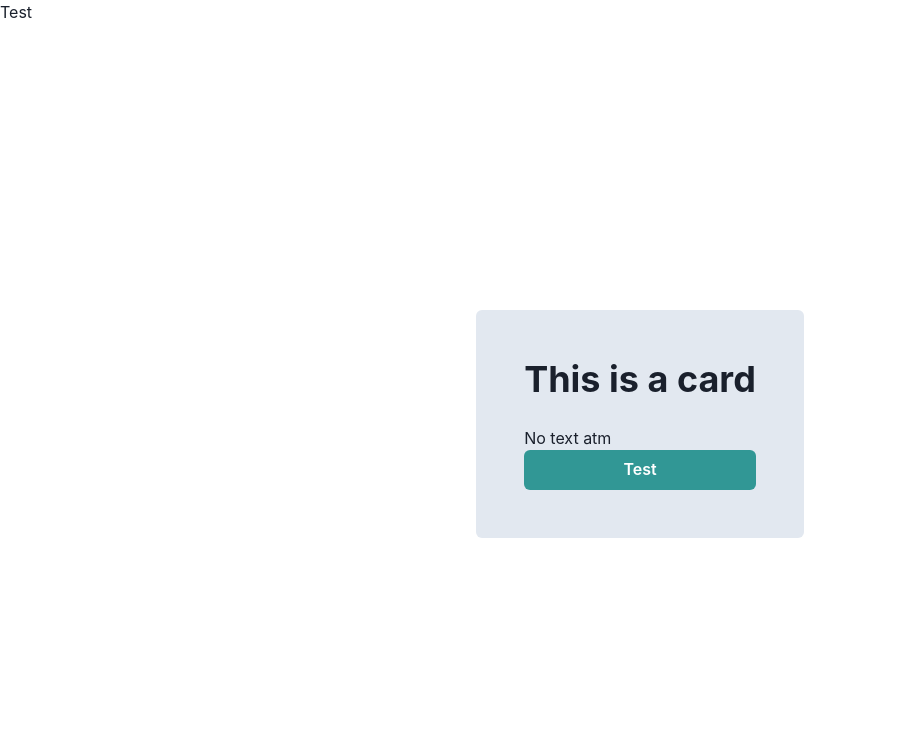
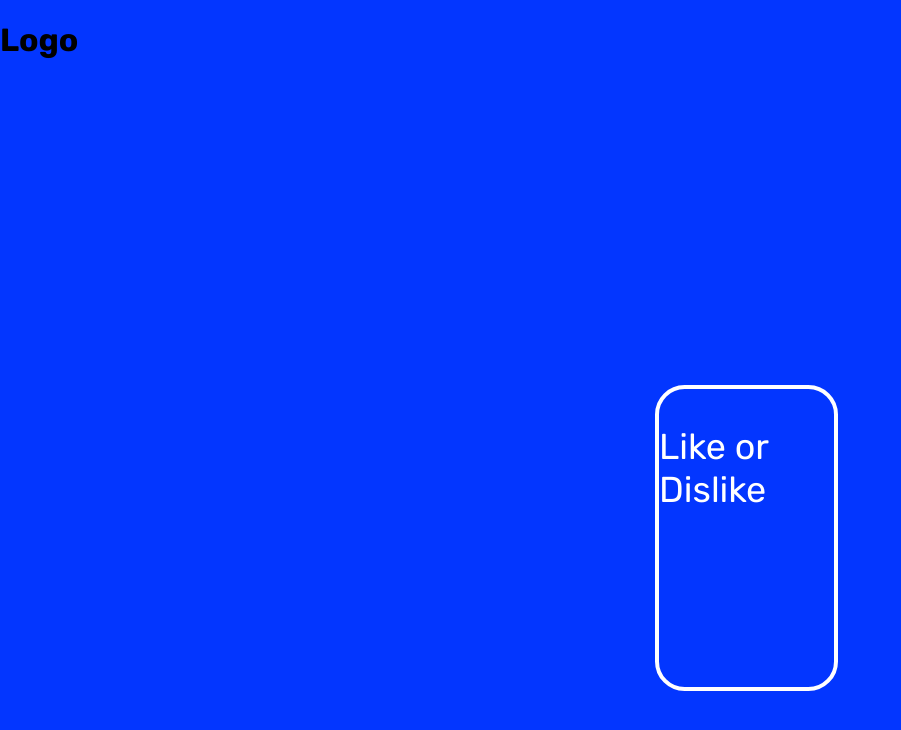
Before and after one commit to Rekal87/try-swipe-challenge, a Next.js app: page / in a window 1280 px wide. Shown: the top 730 px of the page, without its empty margins (0-901 px from the left). Built offline with nearby package versions, Linux system fonts and the light colour scheme.

Commit message:
re-designed card & removed Chakra-UI

```diff
--- a/components/Card.js
+++ b/components/Card.js
@@ -1,14 +1,15 @@
-import { Button, Flex, Heading, Text } from '@chakra-ui/react';
-import { useGetCards } from '..hooks/useGetCards';
+import { useGetCards } from '../hooks/useGetCards';
 
 export default function Card() {
+  // custom hook
+  const cards = useGetCards();
+
+  console.log(cards);
   return (
-    <Flex height='100vh' alignItems='center' justifyContent='center'>
-      <Flex direction='column' background='gray.200' p={12} rounded={6}>
-        <Heading mb={6}>This is a card</Heading>
-        <Text>No text atm</Text>
-        <Button colorScheme='teal'>Test</Button>
-      </Flex>
-    </Flex>
+    <div>
+      <div className='card card-1'>
+        <p>Like or Dislike</p>
+      </div>
+    </div>
   );
 }
--- a/hooks/useGetCards.js
+++ b/hooks/useGetCards.js
@@ -4,7 +4,7 @@ export const useGetCards = () => {
   const [data, setData] = useState();
 
   useEffect(() => {
-    fetch('/data.json')
+    fetch('./data.json')
       .then((response) => response.json())
       .then((response) => setData(response));
   }, []);
--- a/pages/_app.js
+++ b/pages/_app.js
@@ -1,11 +1,7 @@
-import { ChakraProvider } from '@chakra-ui/react';
+import styles from '../styles/globals.css';
 
 function MyApp({ Component, pageProps }) {
-  return (
-    <ChakraProvider>
-      <Component {...pageProps} />
-    </ChakraProvider>
-  );
+  return <Component {...pageProps} />;
 }
 
 export default MyApp;
--- a/pages/index.js
+++ b/pages/index.js
@@ -21,7 +21,10 @@ export default function Home() {
       </Head>
 
       <main>
-        <h1>Test</h1>
+        <h1>Logo</h1>
+        <div className='arrowLeft'>
+          <p>↓</p>
+        </div>
         <Card />
       </main>
 
--- a/styles/globals.css
+++ b/styles/globals.css
@@ -2,7 +2,8 @@ html,
 body {
   padding: 0;
   margin: 0;
-  font-family: 'Rubik', sans-serif;
+  font-family: 'Rubik';
+  background: #0336FF !important;
 }
 
 a {
@@ -13,3 +14,34 @@ a {
 * {
   box-sizing: border-box;
 }
+
+.arrowLeft {
+  left: 37.5%;
+  right: 12.5%;
+  top: 25%;
+  bottom: 50%;
+  transform: rotate(90deg);
+}
+
+.card {
+/* Card 1 */
+  position: absolute;
+  width: 182.64px;
+  height: 306.04px;
+  left: 655px;
+  top: 385px;
+  background: #0336FF;
+  border: 4.93617px solid #FFFFFF;
+  border-radius: 29.617px;
+}
+
+.card p {
+  /* Like or Dislike */
+  width: 115px;
+  height: 129px;
+  left: 698px;
+  top: 471px;
+  font-size: 36px;
+  line-height: 43px;
+  color: #FFFFFF;
+}
```
Also changed, not shown: package.json (+2 -5 lines), 2 other files (tests, documents, lock files or other folders).
